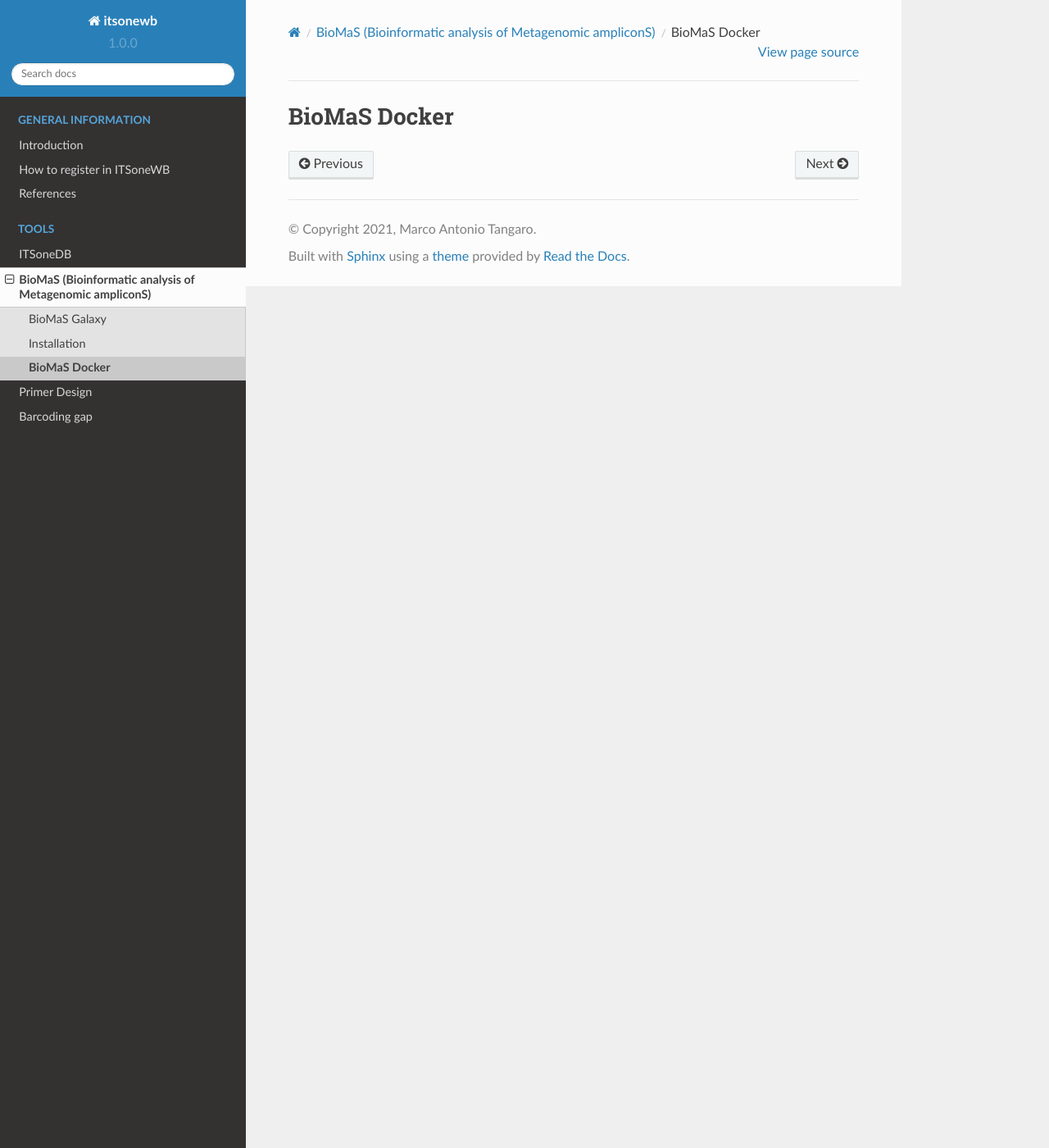
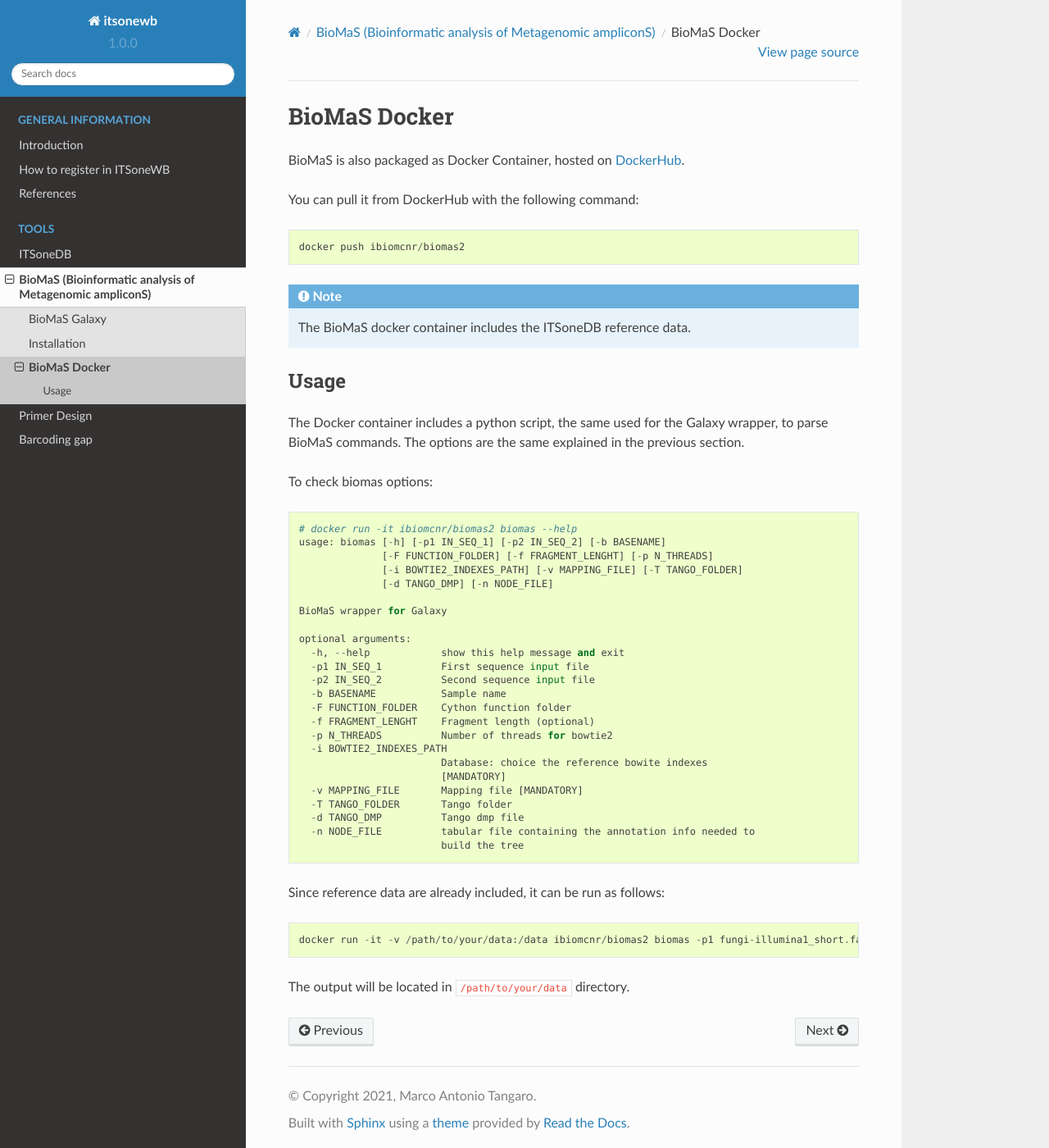
Before and after one commit to ibiom-cnr/itsonewb, a Sphinx documentation site: the page built from docs/source/biomas/docker.rst, in a window 1280 px wide and 1400 px high. Shown: the whole window at 82% size. Built offline with Sphinx 7.4.7 and the Read the Docs theme 2.0.0, drawn with Linux system fonts in a browser that asks for light colours.

Commit message:
add docker

```diff
--- a/docs/source/biomas/docker.rst
+++ b/docs/source/biomas/docker.rst
@@ -1,2 +1,56 @@
 BioMaS Docker
--------------
+=============
+
+BioMaS is also packaged as Docker Container, hosted on `DockerHub <https://hub.docker.com/r/ibiomcnr/biomas2>`_.
+
+You can pull it from DockerHub with the following command:
+
+::
+
+  docker push ibiomcnr/biomas2
+
+.. note::
+
+   The BioMaS docker container includes the ITSoneDB reference data.
+
+Usage
+-----
+
+The Docker container includes a python script, the same used for the Galaxy wrapper, to parse BioMaS commands. The options are the same explained in the previous section.
+
+To check biomas options:
+
+::
+
+  # docker run -it ibiomcnr/biomas2 biomas --help
+  usage: biomas [-h] [-p1 IN_SEQ_1] [-p2 IN_SEQ_2] [-b BASENAME]
+                [-F FUNCTION_FOLDER] [-f FRAGMENT_LENGHT] [-p N_THREADS]
+                [-i BOWTIE2_INDEXES_PATH] [-v MAPPING_FILE] [-T TANGO_FOLDER]
+                [-d TANGO_DMP] [-n NODE_FILE]
+
+  BioMaS wrapper for Galaxy
+
+  optional arguments:
+    -h, --help            show this help message and exit
+    -p1 IN_SEQ_1          First sequence input file
+    -p2 IN_SEQ_2          Second sequence input file
+    -b BASENAME           Sample name
+    -F FUNCTION_FOLDER    Cython function folder
+    -f FRAGMENT_LENGHT    Fragment length (optional)
+    -p N_THREADS          Number of threads for bowtie2
+    -i BOWTIE2_INDEXES_PATH
+                          Database: choice the reference bowite indexes
+                          [MANDATORY]
+    -v MAPPING_FILE       Mapping file [MANDATORY]
+    -T TANGO_FOLDER       Tango folder
+    -d TANGO_DMP          Tango dmp file
+    -n NODE_FILE          tabular file containing the annotation info needed to
+                          build the tree
+
+Since reference data are already included, it can be run as follows:
+
+::
+
+  docker run -it -v /path/to/your/data:/data ibiomcnr/biomas2 biomas -p1 fungi-illumina1_short.fastq -p2 fungi-illumina2_short.fastout_testout_test
+
+The output will be located in ``/path/to/your/data`` directory.
```
